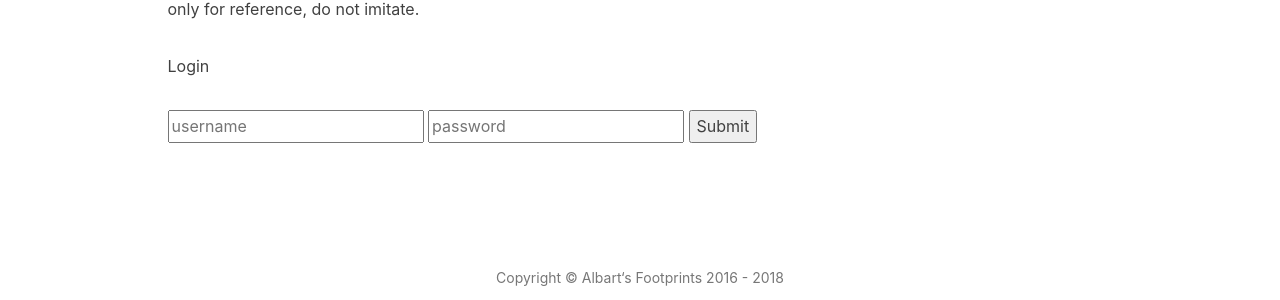
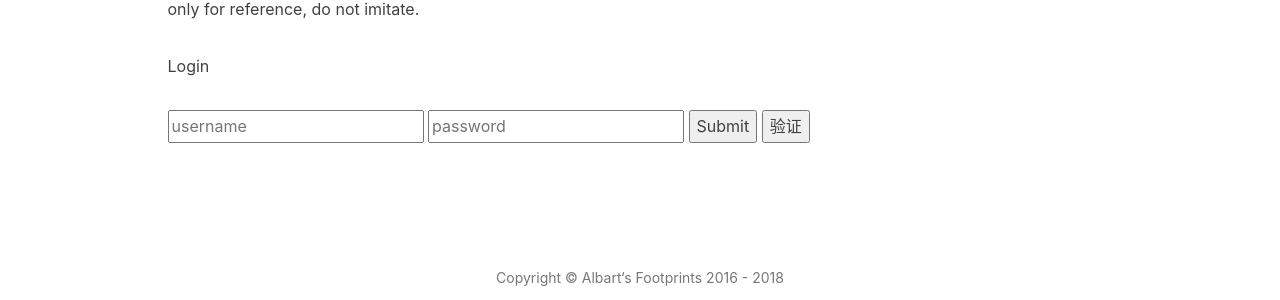
Before and after one commit to gatherfuns/gatherfuns, a Jekyll site: the page built from about.html, in a window 1280 px wide. Shown: the part 984-1284 px from the top of the page. Built offline with Jekyll 4.4.1, drawn with Linux system fonts in a browser that asks for light colours; nearby versions of some CDN libraries; comment, search, counter and statistics services are not loaded.

Commit message:
验证
验证

```diff
--- a/about.html
+++ b/about.html
@@ -33,9 +33,9 @@ header-img: "img/about-bg-walle.jpg"
         <input type="text" name="username" placeholder="username" />
         <input type="text" name="password" placeholder="password"/>
         <input type="submit" value="Submit">
+        <button onclick="onload();">验证</button>
         <br />
         <div id="google_recap" class="g-recaptcha" data-sitekey="6LfDQ04UAAAAAFCKhWA_uTwUBqH4jOAXF7IBELvx" data-callback="recaptchaCallBack" data-size="invisible"></div>
         <br/>
       </form>
-      <script>onload();</script>
 </div>
```
